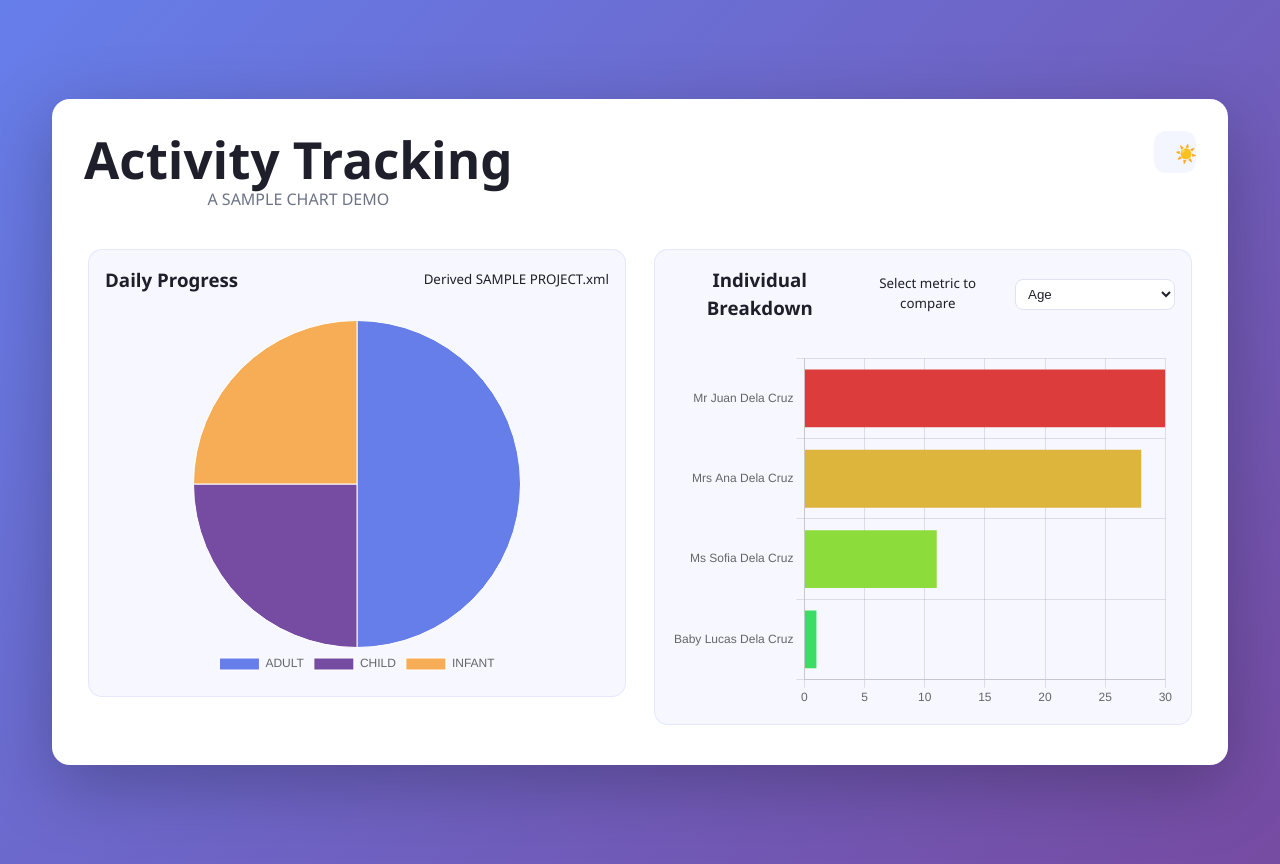
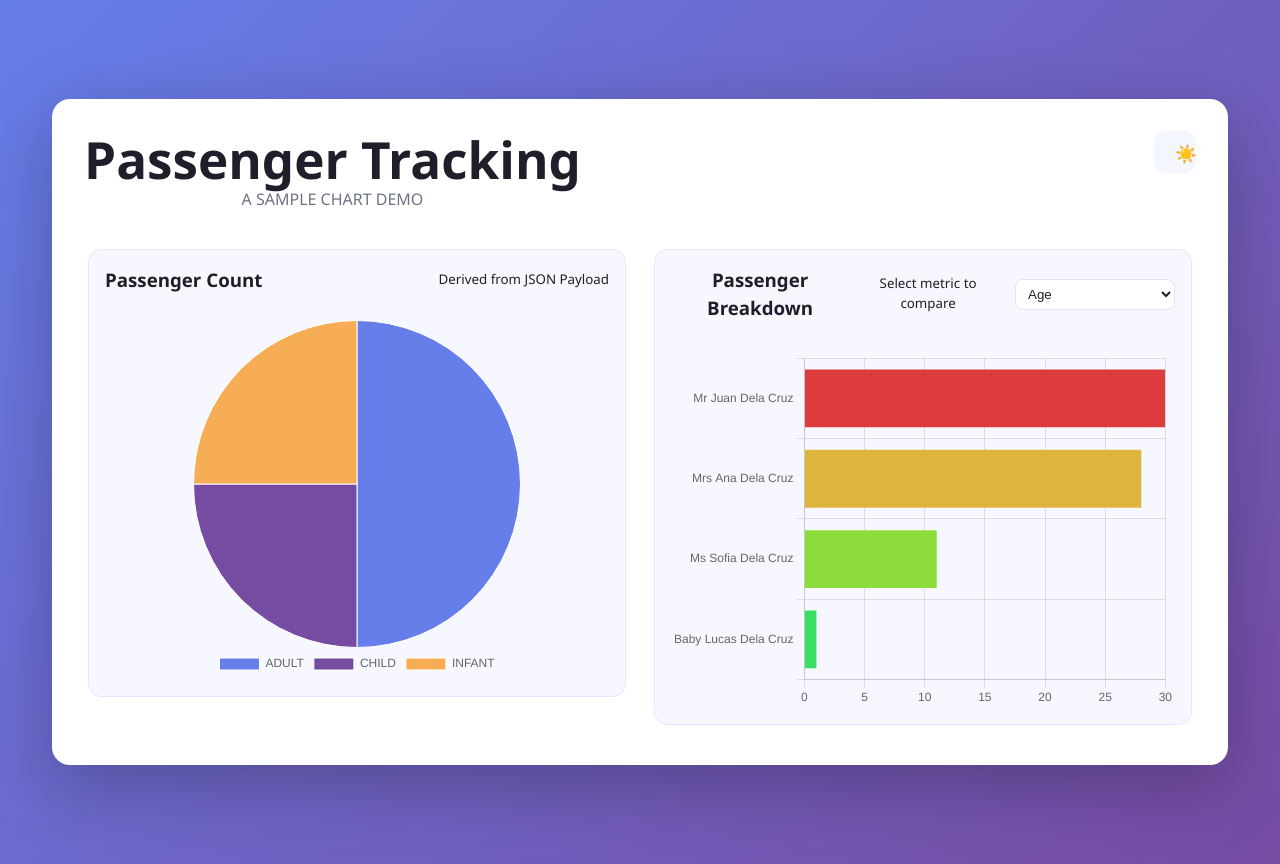
Before and after one commit to isthispeanut/VUE-PROJECT, a Vue app: page / in a window 1280 px wide. Built offline with nearby package versions, Linux system fonts and the light colour scheme.

Commit message:
feat: update chart titles and descriptions to reflect passenger tracking data

```diff
--- a/src/components/HelloWorld.vue
+++ b/src/components/HelloWorld.vue
@@ -8,7 +8,7 @@ import './Design.css'
   <div class="card" style="max-width:1200px; margin: 28px auto;">
     <header class="header" style="align-items:flex-start; gap:12px;">
       <div>
-        <h1>Activity Tracking</h1>
+        <h1>Passenger Tracking</h1>
         <p class="sub">A SAMPLE CHART DEMO</p>
       </div>
       <button class="theme-toggle" aria-label="toggle theme">☀️</button>
--- a/src/components/IndividualBarChart.vue
+++ b/src/components/IndividualBarChart.vue
@@ -134,7 +134,7 @@ onBeforeUnmount(() => { unmount() })
 <template>
   <div class="panel" style="width:100%; min-height:360px;">
     <div class="panel-header" style="align-items:center; gap:12px;">
-      <h3>Individual Breakdown</h3>
+      <h3>Passenger Breakdown</h3>
       <small>Select metric to compare</small>
       <div style="margin-left:auto;">
         <select id="metric" v-model.number="MetricIndex" style="padding:6px 8px; margin-left:8px; min-width:160px; color:#1f1f2b; background:#fff; border-radius:8px; border:1px solid #dfe3f3;">
--- a/src/components/PieChart.vue
+++ b/src/components/PieChart.vue
@@ -93,8 +93,8 @@ onBeforeUnmount(() => { unmount() })
 <template>
   <div class="panel" style="min-height:360px; width:100%;">
     <div class="panel-header">
-      <h3>Daily Progress</h3>
-      <small>Derived SAMPLE PROJECT.xml</small>
+      <h3>Passenger Count</h3>
+      <small>Derived from JSON Payload</small>
     </div>
     <div style="height:360px; margin-top:12px;">
       <canvas ref="CanvasRef"></canvas>
```
